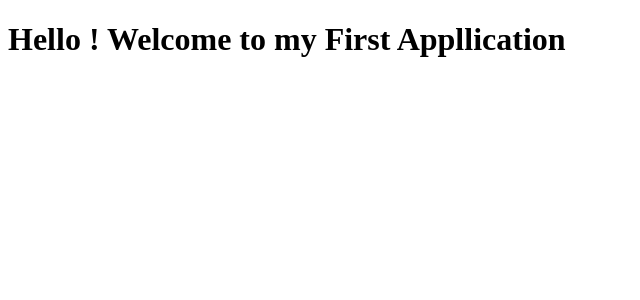
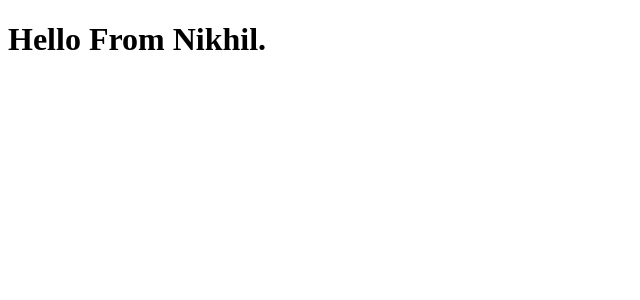
Before and after one commit to Nikhil16I/Hello-Nikhil, an Angular app: page / in a window 1280 px wide. Shown: the top 300 px of the page, without its empty margins (0-640 px from the left). Built offline with nearby package versions, Linux system fonts and the light colour scheme.

Commit message:
One-Way Interpolation Binding Done

```diff
--- a/src/app/app.component.html
+++ b/src/app/app.component.html
@@ -1,3 +1,3 @@
 <div>
-  <h1> Hello ! Welcome to my First Appllication</h1> </div>
+  <h1> {{this.title}}</h1> </div>
 <router-outlet></router-outlet>
--- a/src/app/app.component.ts
+++ b/src/app/app.component.ts
@@ -7,4 +7,8 @@ import { Component } from '@angular/core';
 })
 export class AppComponent {
   title = 'Hello_Nikhil';
+
+  ngOnInit():void{
+    this.title= "Hello From Nikhil."
+  }
 }
```
